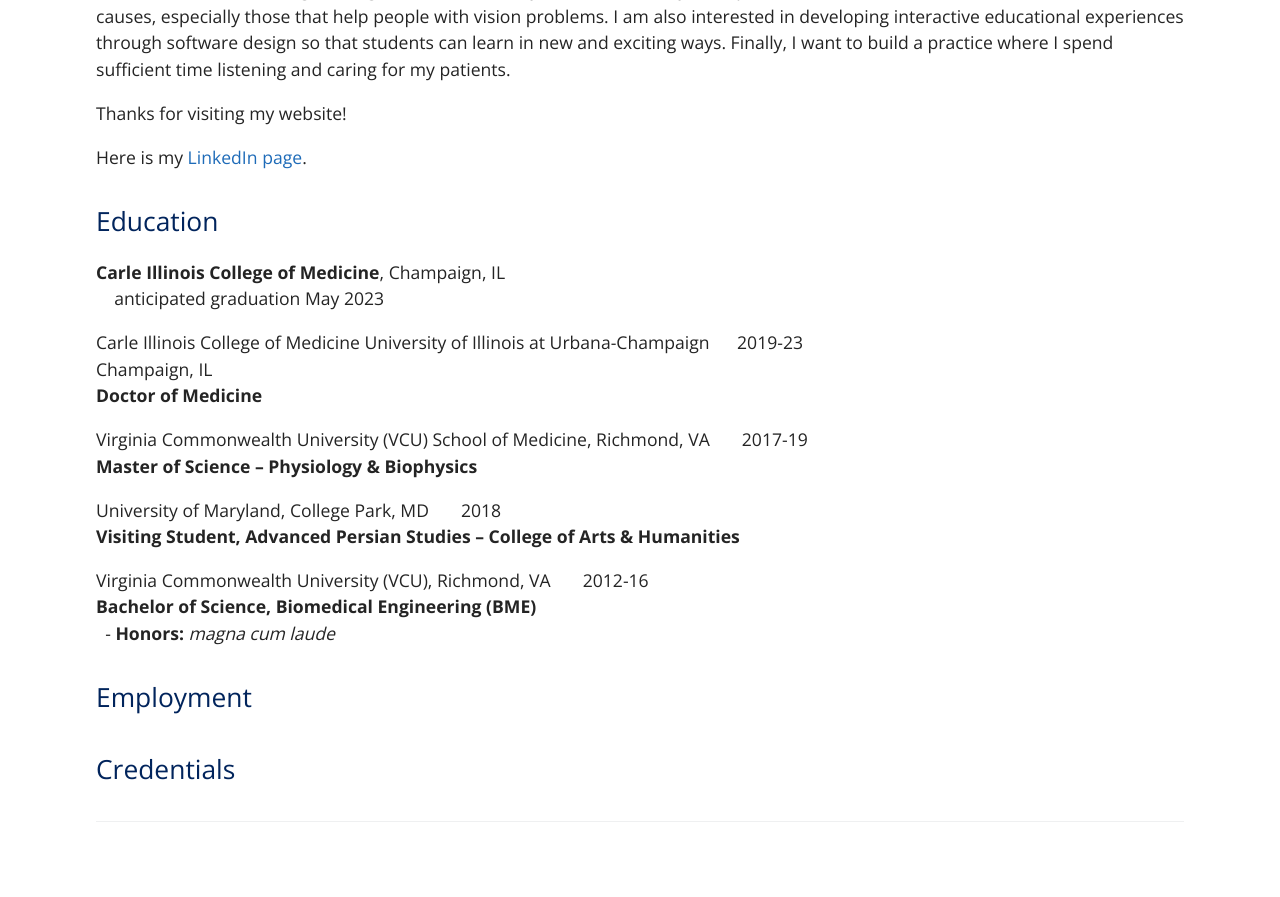
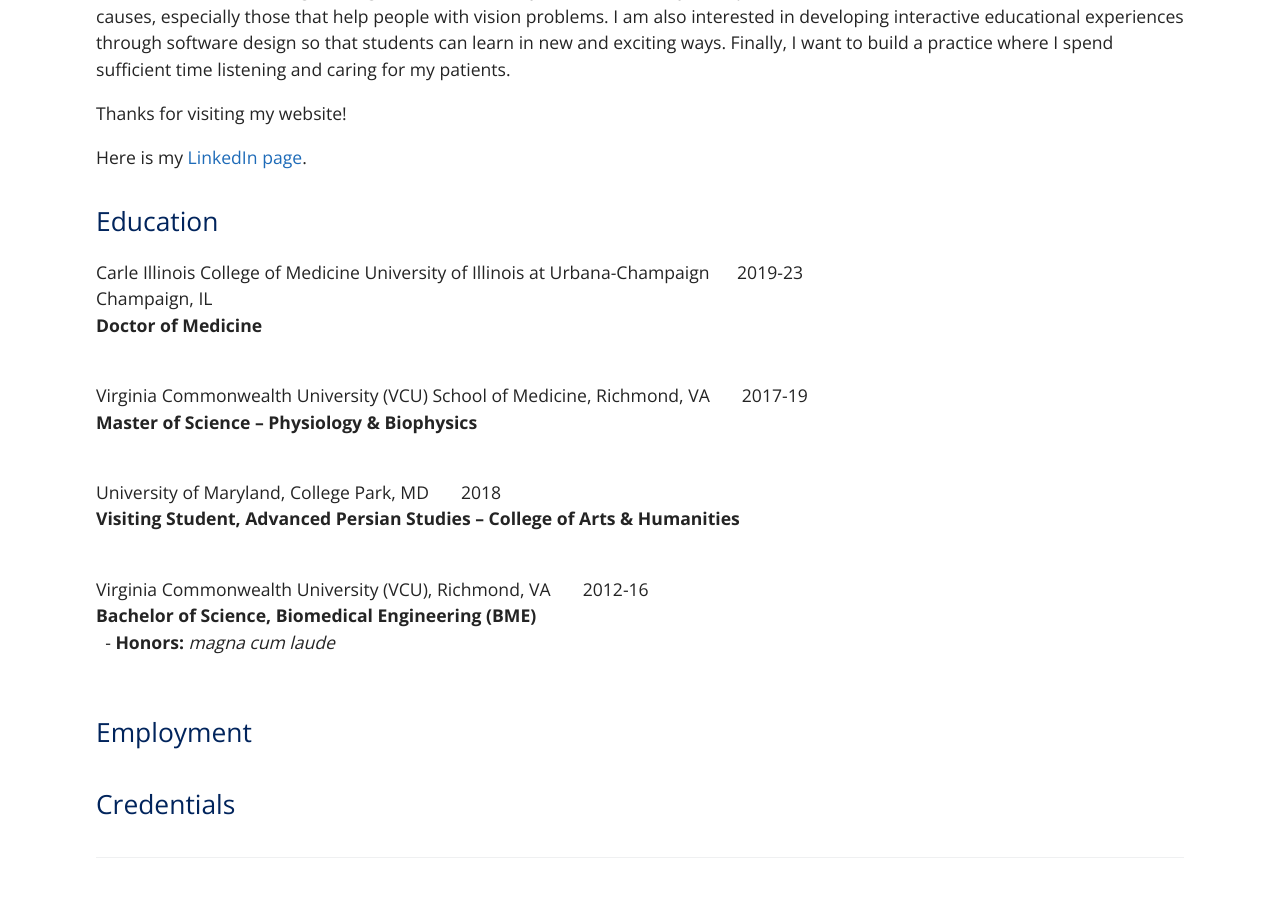
Before and after one commit to EyeCanDoIt/EyeCanDoIt.github.io, a Jekyll site: the page built from index.md, in a window 1280 px wide and 900 px high, scrolled down 771 px. Shown: the top 897 px of the window. Built offline with Jekyll 4.4.1, drawn with Linux system fonts in a browser that asks for light colours.

Commit message:
Update index.md

```diff
--- a/index.md
+++ b/index.md
@@ -17,26 +17,27 @@ Here is my [LinkedIn page]([https://www.linkedin.com/in/ashkhan-hojati](https://
 
 ## Education
 
-**Carle Illinois College of Medicine**, Champaign, IL
-  <br>&nbsp;&nbsp;&nbsp;&nbsp;anticipated graduation May 2023
-<br>
 
 Carle Illinois College of Medicine University of Illinois at Urbana-Champaign	&nbsp;&nbsp;&nbsp;&nbsp;&nbsp;2019-23
 <br>Champaign, IL
 <br>**Doctor of Medicine**
 <br>
+<br>
 
 Virginia Commonwealth University (VCU) School of Medicine, Richmond, VA	&nbsp;&nbsp;&nbsp;&nbsp;&nbsp;&nbsp;2017-19
 <br>**Master of Science – Physiology & Biophysics**
+<br>
 <br>
 
 University of Maryland, College Park, MD		&nbsp;&nbsp;&nbsp;&nbsp;&nbsp;&nbsp;2018
 <br>**Visiting Student, Advanced Persian Studies – College of Arts & Humanities**
 <br>
+<br>
 
 Virginia Commonwealth University (VCU), Richmond, VA		&nbsp;&nbsp;&nbsp;&nbsp;&nbsp;&nbsp;2012-16
 <br>**Bachelor of Science, Biomedical Engineering (BME)**
 <br>&nbsp;&nbsp;-	**Honors:** _magna cum laude_
+<br>
 <br>
 
 ## Employment
```
